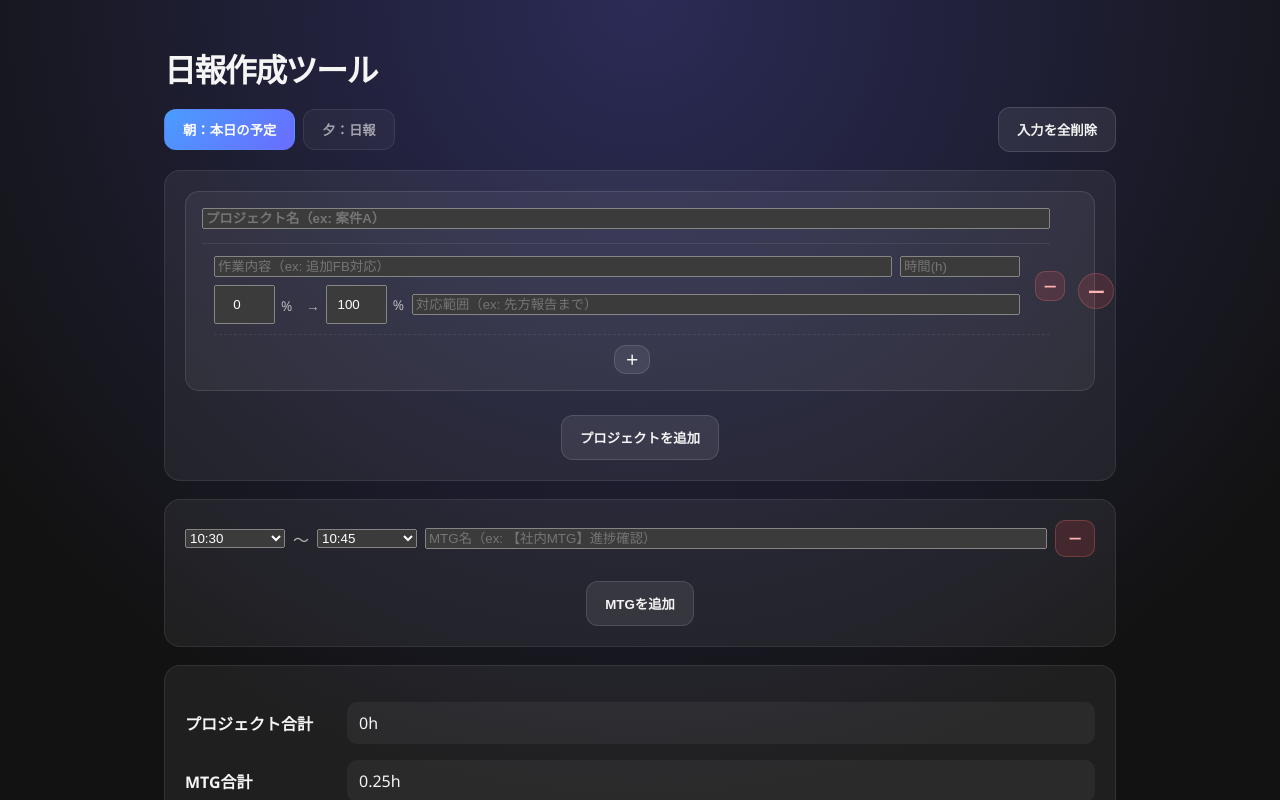
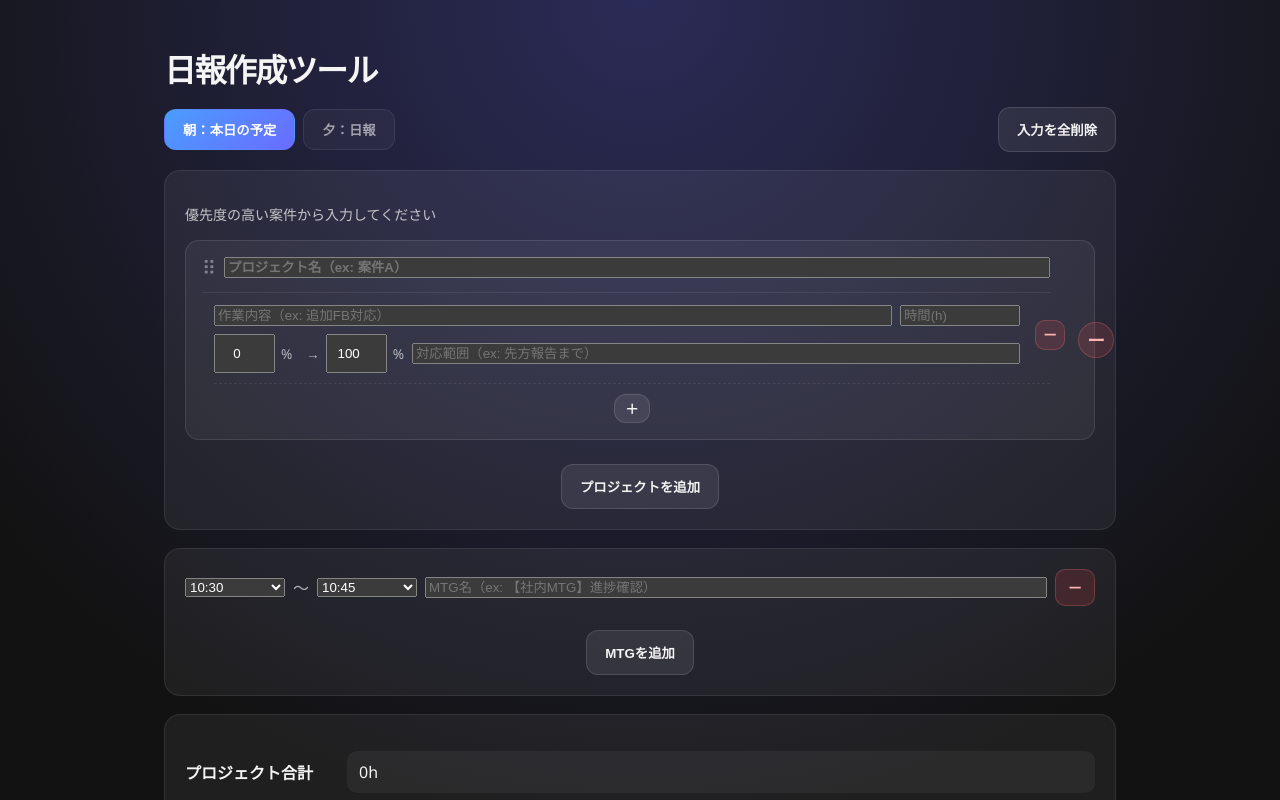
Before and after one commit to dorara-m/day-tool, a React (Vite) app: page / in a window 1280 px wide. Shown: the top 800 px of the page. Built offline with nearby package versions, Linux system fonts and the light colour scheme.

Commit message:
feat: テキスト追加と並び替え可能

```diff
--- a/src/GroupsPanel.jsx
+++ b/src/GroupsPanel.jsx
@@ -1,3 +1,4 @@
+import { useState } from "react";
 import { createEmptyPlanTask, createEmptyPlanGroup } from "./planUtils";
 
 /**
@@ -7,12 +8,29 @@ import { createEmptyPlanTask, createEmptyPlanGroup } from "./planUtils";
 export default function GroupsPanel({
   groups,
   setGroups,
+  hint,
   groupPlaceholder = "プロジェクト名（ex: 案件A）",
   taskPlaceholder = "作業内容（ex: 追加FB対応）",
   scopeLabel = "対応範囲",
   scopePlaceholder = "対応範囲（ex: 先方報告まで）",
   addGroupLabel = "プロジェクトを追加",
 }) {
+  const [draggedId, setDraggedId] = useState(null);
+  const [dragOverId, setDragOverId] = useState(null);
+
+  const moveGroup = (draggedGroupId, targetGroupId) => {
+    if (draggedGroupId == null || draggedGroupId === targetGroupId) return;
+    setGroups((current) => {
+      const fromIndex = current.findIndex((g) => g.id === draggedGroupId);
+      const toIndex = current.findIndex((g) => g.id === targetGroupId);
+      if (fromIndex === -1 || toIndex === -1) return current;
+      const next = [...current];
+      const [moved] = next.splice(fromIndex, 1);
+      next.splice(toIndex, 0, moved);
+      return next;
+    });
+  };
+
   const updateGroup = (groupId, field, value) => {
     setGroups((current) =>
       current.map((g) => (g.id === groupId ? { ...g, [field]: value } : g)),
@@ -64,9 +82,23 @@ export default function GroupsPanel({
 
   return (
     <section className="panel">
+      {hint && <p className="panel-hint">{hint}</p>}
       <div id="groups" className="tasks">
         {groups.map((group) => (
-          <div key={group.id} className="task plan-group">
+          <div
+            key={group.id}
+            className={`task plan-group${draggedId === group.id ? " plan-group--dragging" : ""}${dragOverId === group.id ? " plan-group--drag-over" : ""}`}
+            onDragOver={(e) => e.preventDefault()}
+            onDragEnter={() => setDragOverId(group.id)}
+            onDragLeave={() =>
+              setDragOverId((current) => (current === group.id ? null : current))
+            }
+            onDrop={(e) => {
+              e.preventDefault();
+              moveGroup(draggedId, group.id);
+              setDragOverId(null);
+            }}
+          >
             <div className="task-remove">
               <button
                 type="button"
@@ -76,6 +108,20 @@ export default function GroupsPanel({
                 ー
               </button>
             </div>
+            <div className="plan-group-header">
+              <span
+                className="drag-handle"
+                draggable
+                onDragStart={() => setDraggedId(group.id)}
+                onDragEnd={() => {
+                  setDraggedId(null);
+                  setDragOverId(null);
+                }}
+                aria-label="ドラッグして並び替え"
+                title="ドラッグして並び替え"
+              >
+                ⠿
+              </span>
               <input
                 type="text"
                 className="task-name plan-group-name"
@@ -83,6 +129,7 @@ export default function GroupsPanel({
                 value={group.name}
                 onChange={(e) => updateGroup(group.id, "name", e.target.value)}
               />
+            </div>
             <div className="plan-tasks">
               {group.tasks.map((task) => (
                 <div key={task.id} className="plan-task">
--- a/src/MorningTab.jsx
+++ b/src/MorningTab.jsx
@@ -87,6 +87,7 @@ export default function MorningTab() {
       <GroupsPanel
         groups={groups}
         setGroups={setGroups}
+        hint="優先度の高い案件から入力してください"
         scopeLabel="対応範囲"
         scopePlaceholder="対応範囲（ex: 先方報告まで）"
       />
--- a/src/style.scss
+++ b/src/style.scss
@@ -254,13 +254,43 @@ button {
 
 .plan-group {
   padding-top: 16px;
+  transition: opacity 0.15s, border-color 0.15s;
+}
+
+.plan-group--dragging {
+  opacity: 0.4;
+}
+
+.plan-group--drag-over {
+  border-color: #4a9dff;
+}
+
+.plan-group-header {
+  display: flex;
+  align-items: center;
+  gap: 8px;
+  margin-bottom: 12px;
+}
+
+.drag-handle {
+  flex-shrink: 0;
+  cursor: grab;
+  font-size: 1.2rem;
+  line-height: 1;
+  color: rgba(255, 255, 255, 0.4);
+  user-select: none;
+
+  &:active {
+    cursor: grabbing;
+  }
 }
 
 .plan-group-name {
   display: block;
   width: 100%;
+  flex: 1;
   font-weight: 600;
-  margin-bottom: 12px;
+  margin-bottom: 0;
 }
 
 .plan-tasks {
```
Lines whose indentation alone changed are shown as unchanged.
